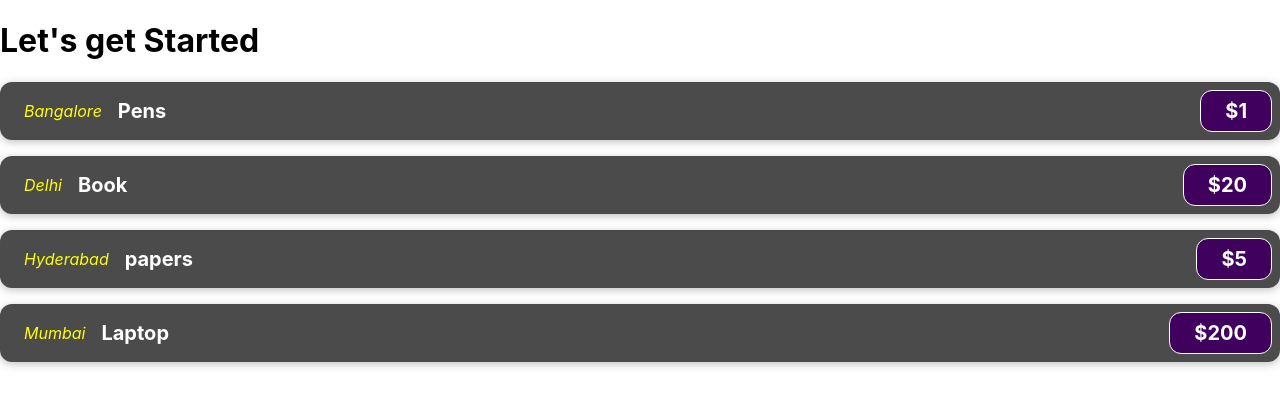
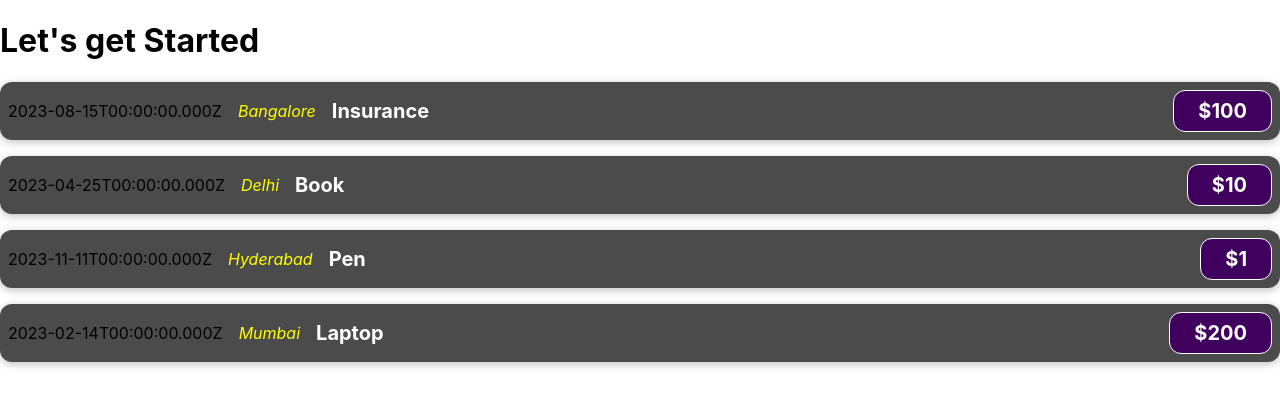
Before and after one commit to AbhayPatil-005/ReactJS-miniProjects, a React (Vite) app in the folder 01_myFirstComponent/: page / in a window 1280 px wide. Shown: the top 406 px of the page. Built offline with nearby package versions, Linux system fonts and the light colour scheme.

Commit message:
Learned to create reusable components by applying '.map()' to object

```diff
--- a/01_myFirstComponent/src/App.jsx
+++ b/01_myFirstComponent/src/App.jsx
@@ -1,33 +1,28 @@
 import ExpenseItems from "./Components/ExpenseItems";
 
 function App() {
+  const expenses = [
+    { id: "1", date: new Date(2023, 7, 15), title: "Insurance", price: 100 ,location: "Bangalore"},
+    { id: "2", date: new Date(2023, 3, 25), title: "Book", price: 10, location:"Delhi" },
+    { id: "3", date: new Date(2023, 10, 11), title: "Pen", price: 1, location:"Hyderabad" },
+    { id: "4", date: new Date(2023, 1, 14), title: "Laptop", price: 200, location:"Mumbai"},
+  ];
   return (
     <div>
       <h1>Let's get Started</h1>
-      <ExpenseItems
-        date={new Date(2023, 7, 15)}
-        title="Pens"
-        price="1"
-        location="Bangalore"
-      ></ExpenseItems>
-      <ExpenseItems
-        date={new Date(2023, 3, 25)}
-        title="Book"
-        price="20"
-        location="Delhi"
+      {expenses.map((expense,index)=>{
+        return (
+        <ExpenseItems
+          key={expense.id}
+          date={expense.date}
+          title={expense.title}
+          price={expense.price}
+          location={expense.location}
         ></ExpenseItems>
-      <ExpenseItems
-        date={new Date(2023, 10, 11)}
-        title="papers"
-        price="5"
-        location="Hyderabad"
-        ></ExpenseItems>
-      <ExpenseItems
-        date={new Date(2023, 1, 14)}
-        title="Laptop"
-        price="200"
-        location="Mumbai"
-        ></ExpenseItems>
+        )
+      }
+    )}
+
     </div>
   );
 }
--- a/01_myFirstComponent/src/Components/ExpenseItems.jsx
+++ b/01_myFirstComponent/src/Components/ExpenseItems.jsx
@@ -5,7 +5,7 @@
   return (
     <>
     <div className='expense-item'>
-      <div>{props.date.toISOString}</div>
+      <div>{props.date.toISOString()}</div>
       <div className='expense-item__location'>
         {props.location}
       </div>
```
